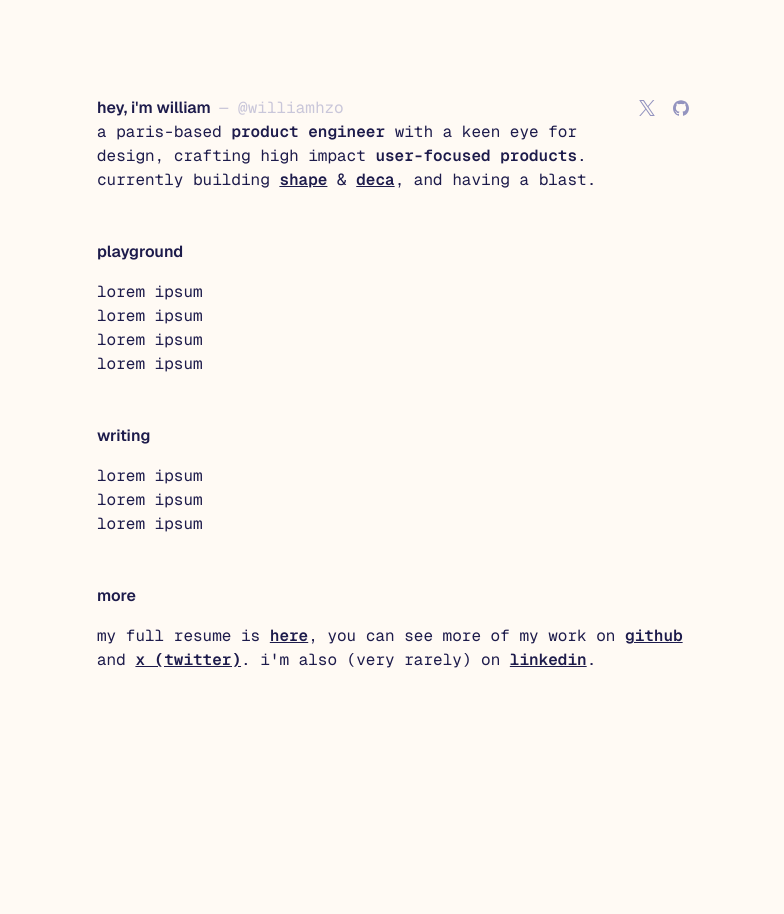
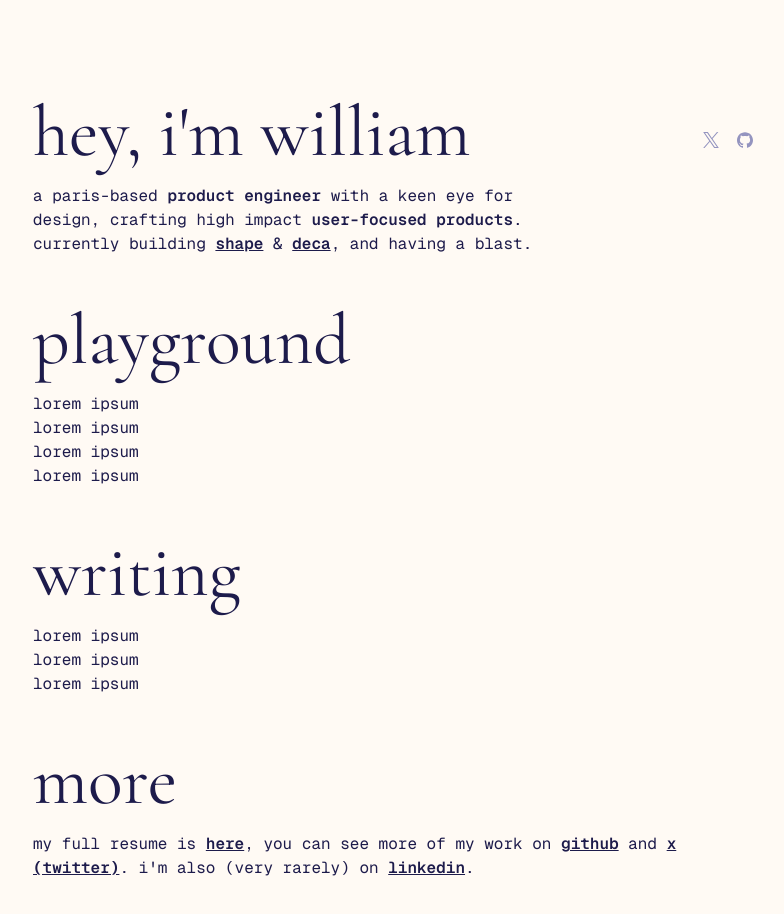
Before and after one commit to williamhzo/williamhzo.me, a Next.js app: page / in a window 1280 px wide. Shown: the top 914 px of the page, without its empty margins (243-1027 px from the left). Built offline with nearby package versions, Linux system fonts and the light colour scheme.

Commit message:
serif some stuff

```diff
--- a/app/page.tsx
+++ b/app/page.tsx
@@ -6,18 +6,18 @@ import { ReactNode, ElementType } from "react";
 
 export default function Home() {
   return (
-    <div className="mx-auto flex max-w-screen-sm flex-col gap-12 px-5 font-mono">
+    <div className="mx-auto flex max-w-screen-md flex-col gap-12 px-5 font-mono">
       <div className="flex flex-col gap-16">
         <div>
           <div className="relative flex items-center justify-between">
             <div className="flex items-baseline gap-2">
-              <h1 className="font-sans font-semibold select-none">
+              <h1 className="mb-4 font-serif text-7xl select-none">
                 hey, i&apos;m william
               </h1>
               <Username />
             </div>
 
-            <ul className="absolute right-0 flex items-center gap-0.5">
+            <ul className="flex items-center gap-0.5">
               <SocialLink href={paths.x} icon={XIcon} />
               <SocialLink href={paths.github} icon={GithubIcon} />
             </ul>
@@ -36,7 +36,7 @@ export default function Home() {
       </div>
 
       <div>
-        <h3 className="mb-4 font-sans font-semibold">playground</h3>
+        <h3 className="mb-4 font-serif text-7xl">playground</h3>
         <div>lorem ipsum</div>
         <div>lorem ipsum</div>
         <div>lorem ipsum</div>
@@ -44,14 +44,14 @@ export default function Home() {
       </div>
 
       <div>
-        <h3 className="mb-4 font-sans font-semibold">writing</h3>
+        <h3 className="mb-4 font-serif text-7xl">writing</h3>
         <div>lorem ipsum</div>
         <div>lorem ipsum</div>
         <div>lorem ipsum</div>
       </div>
 
       <div>
-        <h3 className="mb-4 font-sans font-semibold">more</h3>
+        <h3 className="mb-4 font-serif text-7xl">more</h3>
         <p>
           my full resume is <InlineLink href={paths.cv}>here</InlineLink>, you
           can see more of my work on{" "}
--- a/components/username.tsx
+++ b/components/username.tsx
@@ -8,7 +8,7 @@ export const Username = () => {
 
   return (
     <button
-      className="group text-muted-foreground/50 flex cursor-pointer items-center gap-1"
+      className="group text-muted-foreground/50 hidden cursor-pointer items-center gap-1 2xl:flex"
       onClick={() => copy("williamhzo")}
     >
       — @williamhzo
```
